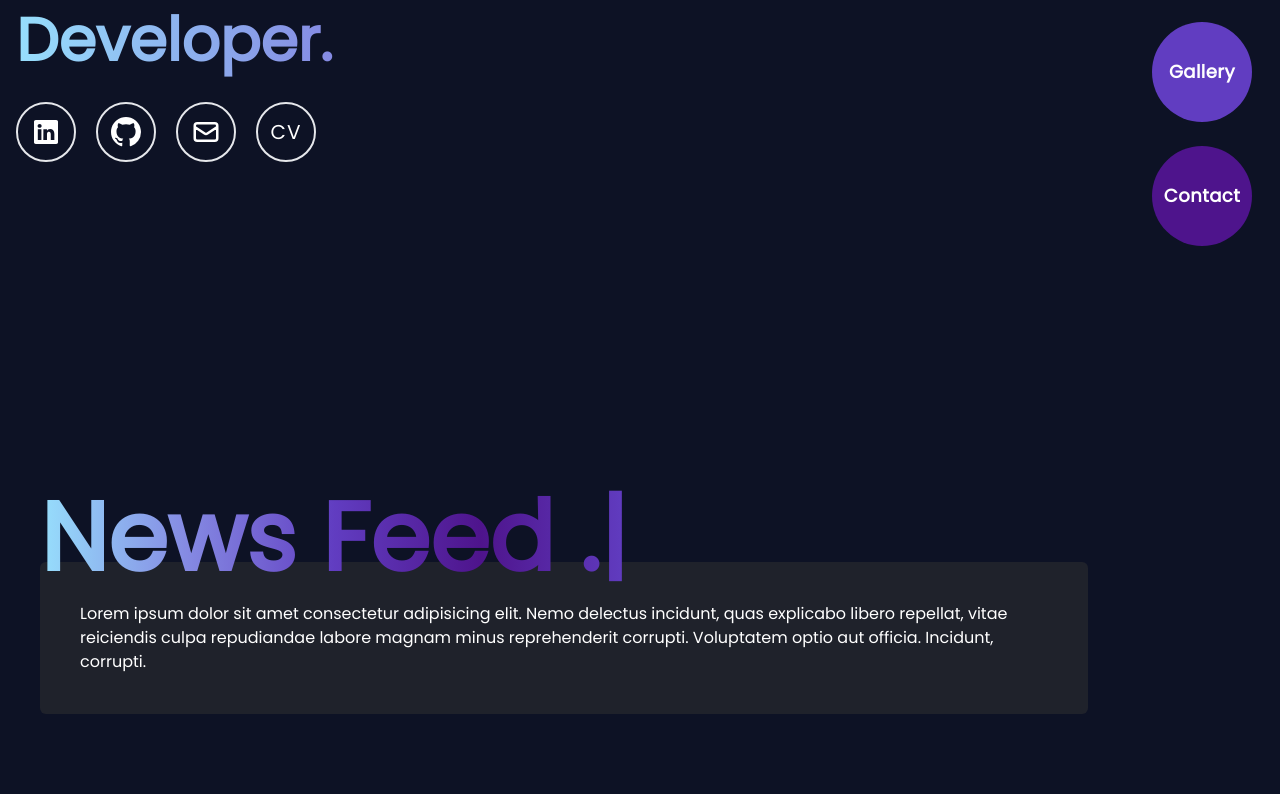
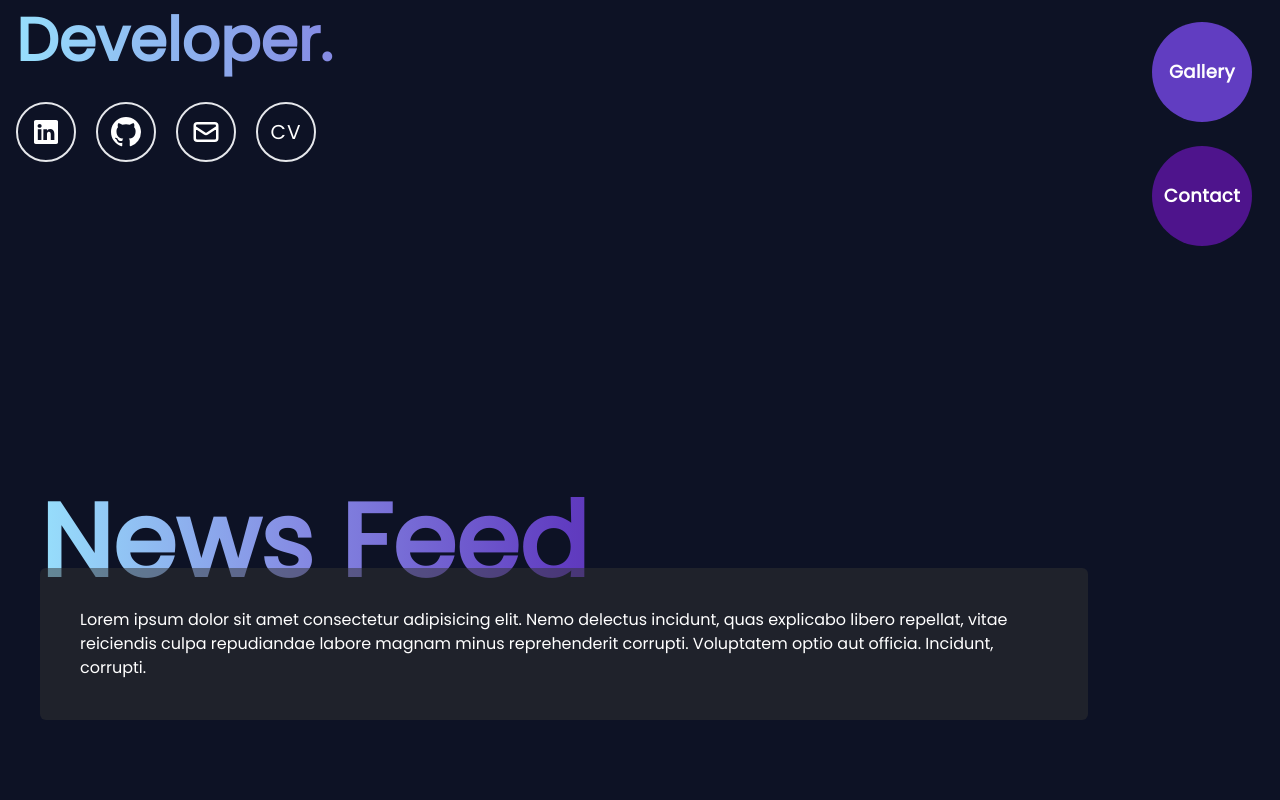
Before and after one commit to eobcre/portfolio-next13, a Next.js app: page / in a window 1280 px wide. Shown: the part 390-1190 px from the top of the page. Built offline with nearby package versions, Linux system fonts and the light colour scheme.

Commit message:
removed type write for title news feed

```diff
--- a/src/app/components/HeroSection/Latest.tsx
+++ b/src/app/components/HeroSection/Latest.tsx
@@ -1,20 +1,20 @@
 // Latest.jsx
 import React from 'react';
-import ScrollObserver from '../ScrollObserver';
 
 const Latest = () => {
   return (
     <div className='px-10 py-20 md:pl-10 md:pr-48'>
-      <ScrollObserver title="News Feed .">
-        <div className='bg-[#333333] bg-opacity-50 rounded-md -mt-3 sm:-mt-4 p-10 pre-md:-mt-5 md:-mt-5 lg:-mt-6 '>
-          <p className='text-white'>
-            Lorem ipsum dolor sit amet consectetur adipisicing elit. Nemo
-            delectus incidunt, quas explicabo libero repellat, vitae reiciendis
-            culpa repudiandae labore magnam minus reprehenderit corrupti.
-            Voluptatem optio aut officia. Incidunt, corrupti.
-          </p>
-        </div>
-      </ScrollObserver>
+      <h1 className='custom-text text-5xl font-bold sm:text-[8vw]'>
+        News Feed
+      </h1>
+      <div className='bg-[#333333] bg-opacity-50 rounded-md -mt-3 sm:-mt-4 p-10 pre-md:-mt-5 md:-mt-5 lg:-mt-6 '>
+        <p className='text-white'>
+          Lorem ipsum dolor sit amet consectetur adipisicing elit. Nemo delectus
+          incidunt, quas explicabo libero repellat, vitae reiciendis culpa
+          repudiandae labore magnam minus reprehenderit corrupti. Voluptatem
+          optio aut officia. Incidunt, corrupti.
+        </p>
+      </div>
     </div>
   );
 };
```
